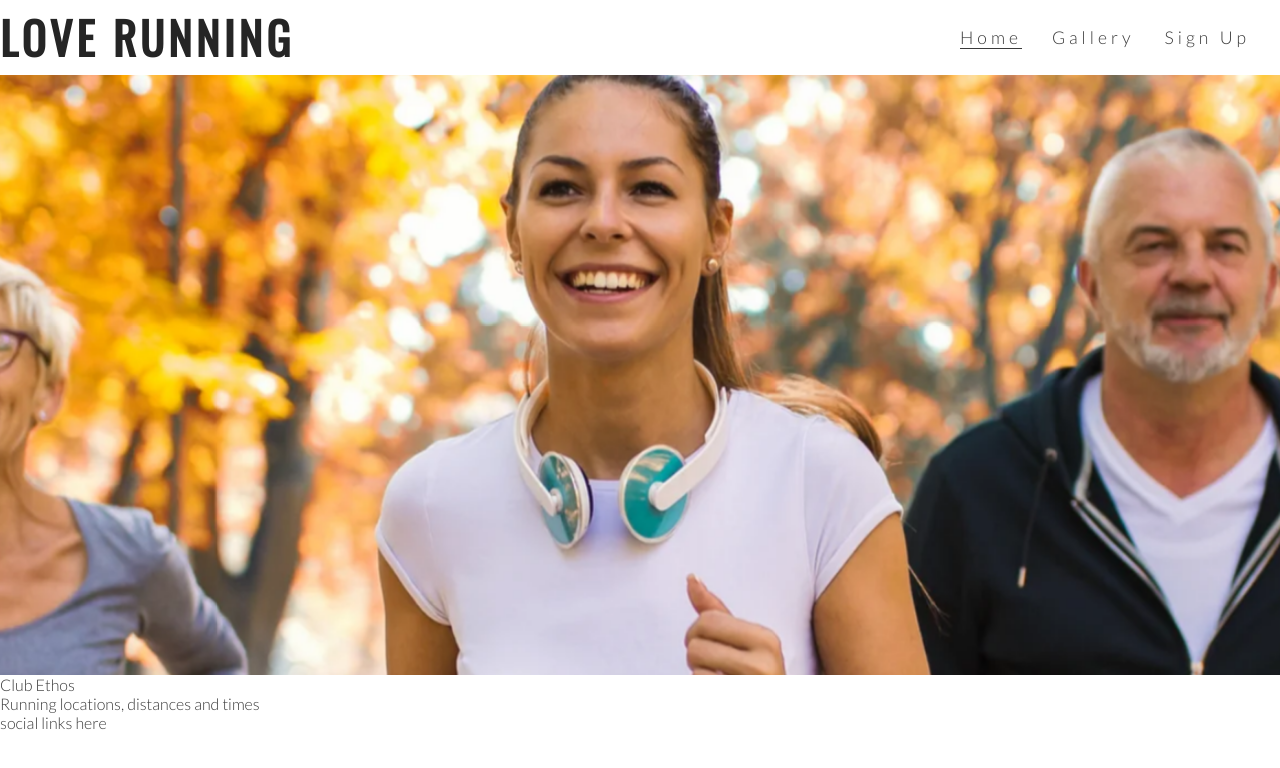
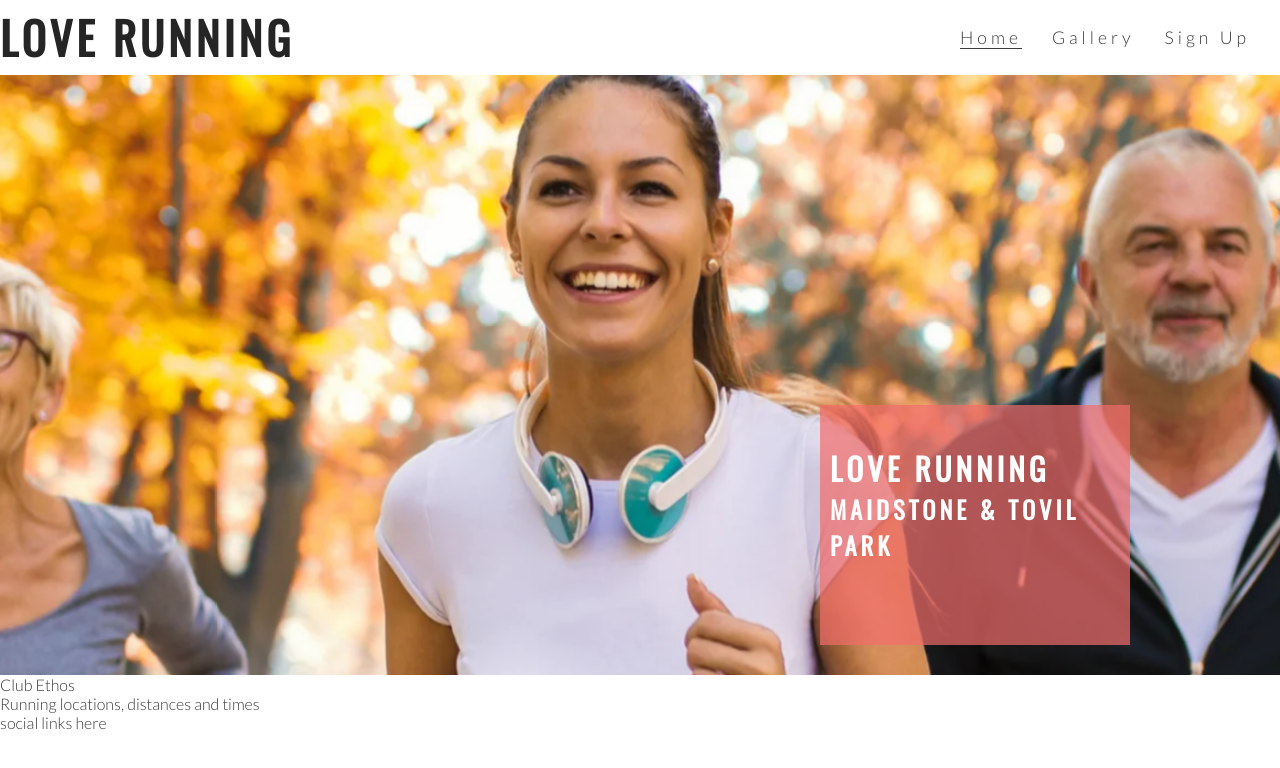
Before and after one commit to onabz/love-running, a plain HTML site: page index.html in a window 1280 px wide. Drawn offline with nearby package versions, Linux system fonts and the light colour scheme.

Commit message:
Add cover text and style

```diff
--- a/assets/css/styles.css
+++ b/assets/css/styles.css
@@ -56,12 +56,18 @@ h1, h2 {
     border-bottom: 1px solid #3a3a3a;
 }
 
-/* hero image */
+/* hero image and cover text */
 
 #hero-outer {
     height: 600px;
     width: 100%;
     overflow: hidden;
+
+    position: relative;
+}
+
+#cover-text, #cover-text h2 {
+    color: #fff;
 }
 
 #hero-image {
@@ -87,3 +93,23 @@ h1, h2 {
         transform: scale(1.1);
     }
 }
+
+#cover-text {
+    font-size: 130%;
+    font-family: Oswald, sans-serif;
+    text-transform: uppercase;
+    letter-spacing: 4px;
+
+    width: 300px;
+    height: 200px;
+
+    padding-top: 40px;
+    padding-left: 10px;
+
+    background-color: rgba(241, 109, 107, .7);
+
+    bottom: 30px;
+    right: 150px;
+
+    position: absolute;
+}
--- a/index.html
+++ b/index.html
@@ -33,6 +33,10 @@
   </header>
   <section id="hero-outer">
      <div id="hero-image"></div>
+     <div id="cover-text">
+          <h2>Love Running</h2>
+          <h3>Maidstone & Tovil Park</h3>
+     </div>
   </section>
   <section>
       Club Ethos
```
